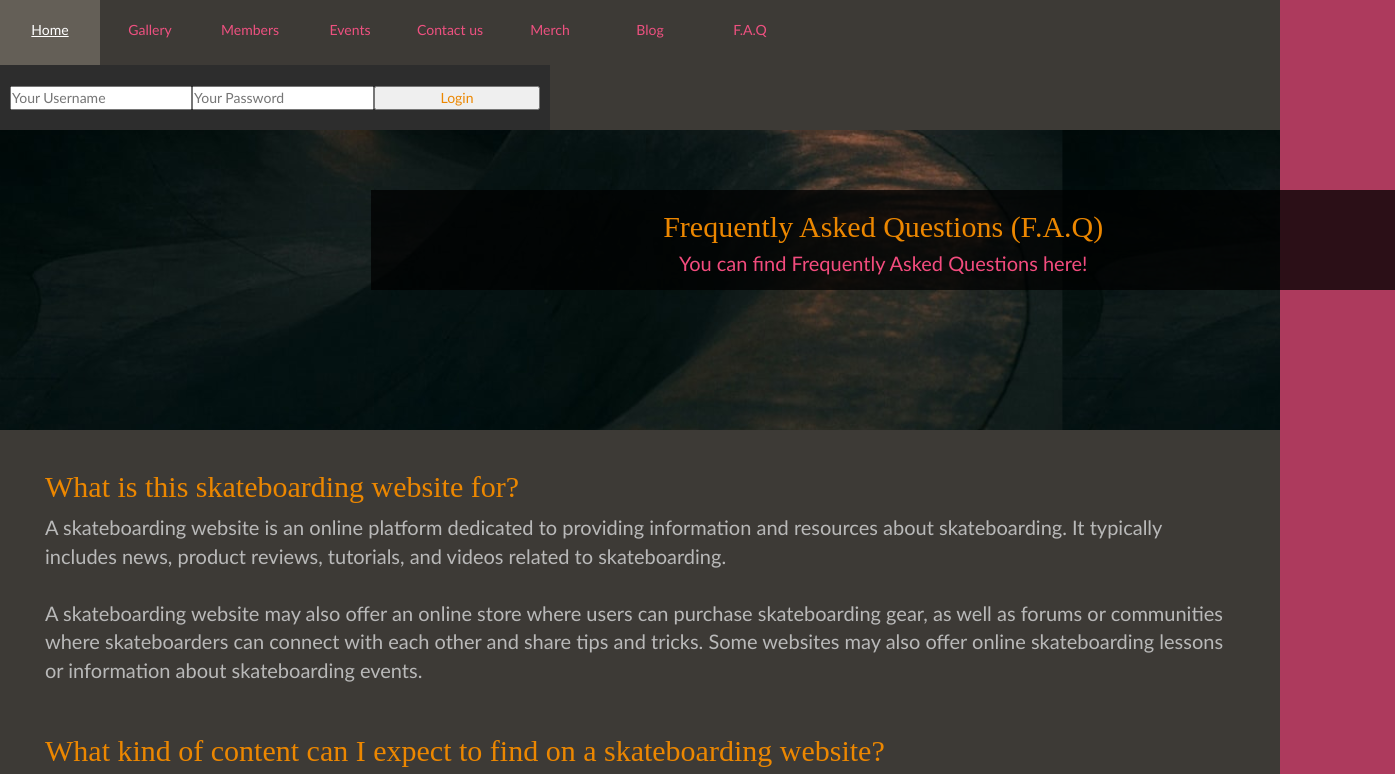
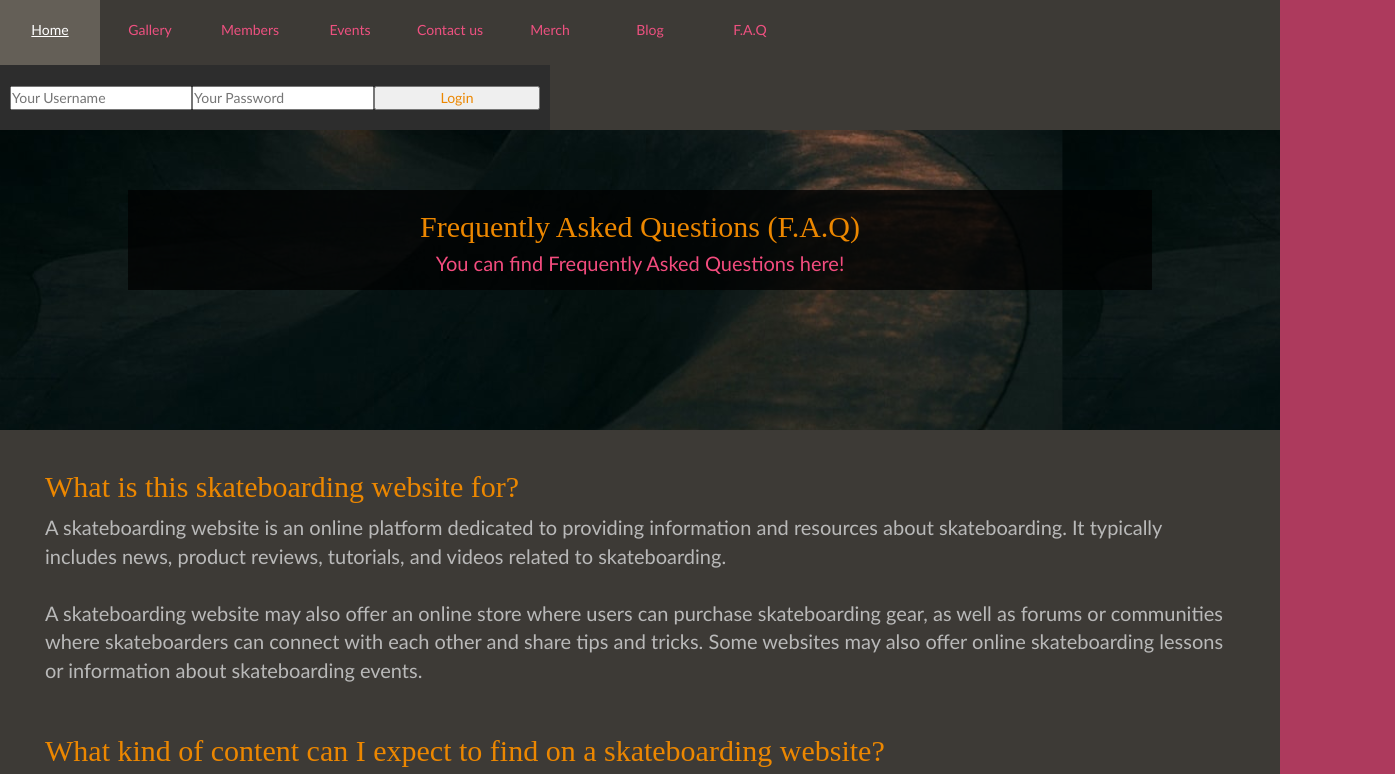
Before and after one commit to Airemvfx/Airemvfx.github.io, a website: page FAQ.html in a window 1280 px wide. Shown: the top 774 px of the page, 1395 px wide, since content can reach past the window. Drawn offline with nearby package versions, Linux system fonts and the light colour scheme; files whose address does not match are found by name.

Commit message:
Add files via upload

```diff
--- a/FAQ.html
+++ b/FAQ.html
@@ -60,7 +60,7 @@ Threat Mitigation: There should be login validation implemented. This could be d
     <!-- Header Section - Website Introduction -->
     <header style="position: relative; height: 200px; background-image: url('images/skate1.jpg'); background-size: 83%; background-position-y: -1100px;">
         <div style="display: flex; justify-content: center;">
-            <div style="position: absolute; margin-left: 38%; height: 100px; width: auto; background-color: rgba(0, 0, 0, 0.75); top: 60px; padding-top: 10px;">
+            <div style="position: absolute; height: 100px; width: auto; background-color: rgba(0, 0, 0, 0.75); top: 60px; padding-top: 10px;">
                 <h3 style="position: relative; bottom: 10px;"> Frequently Asked Questions (F.A.Q)</h3>
                 <p style="position: relative; bottom: 14px; color: #f34c7e;"> You can find Frequently Asked Questions here!</p>
             </div>
```
